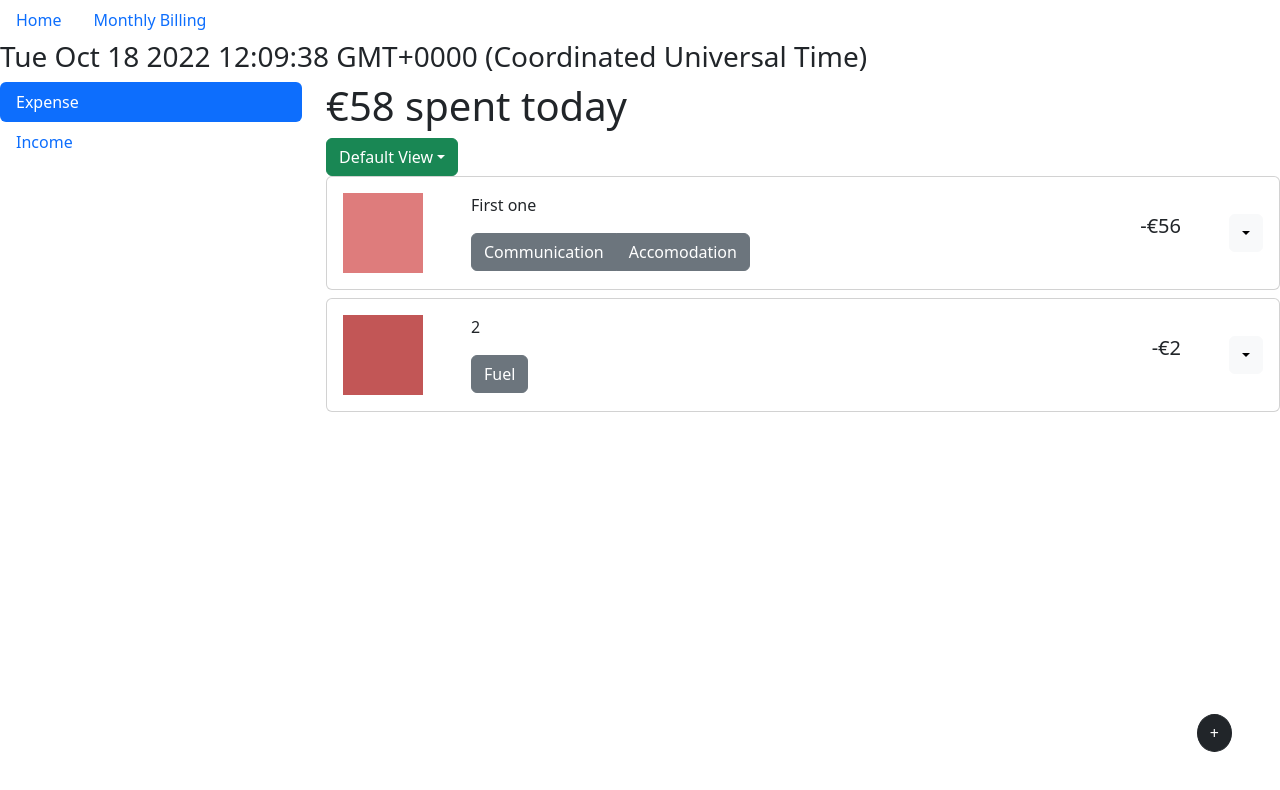
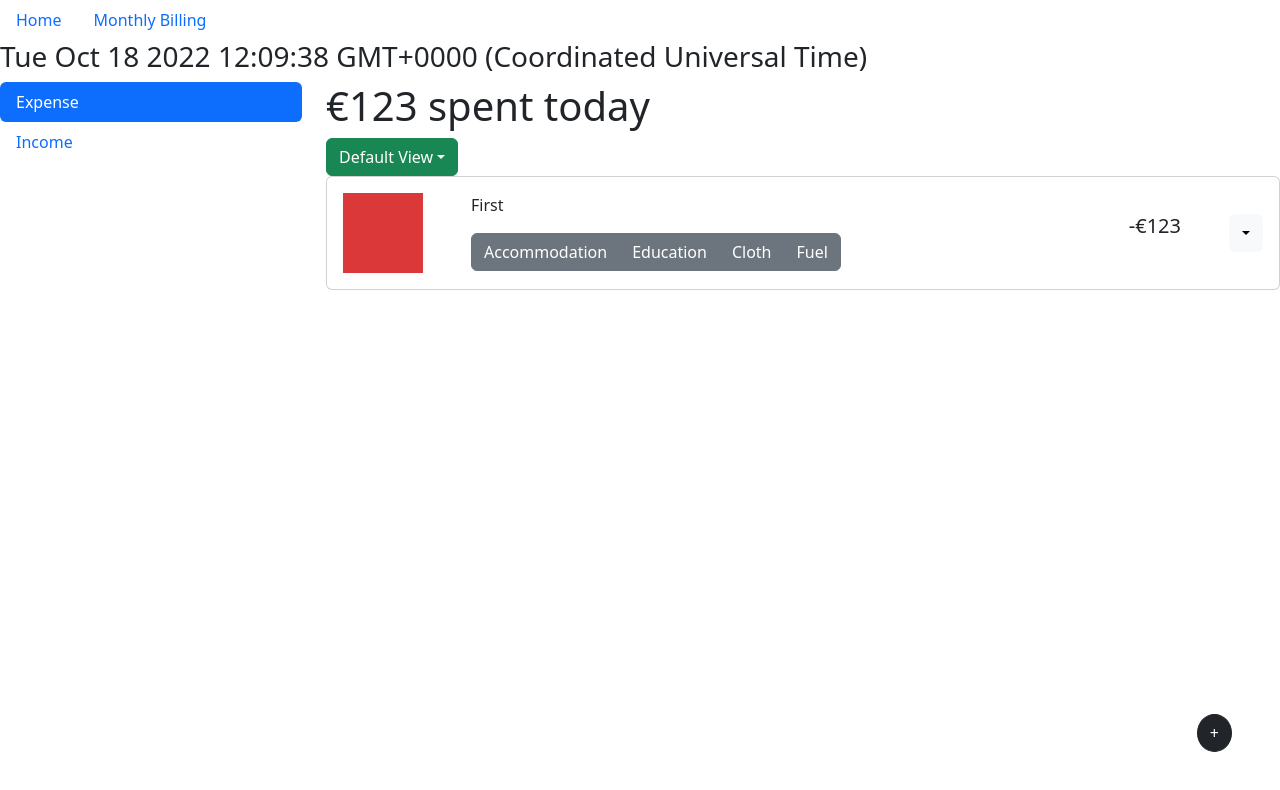
Before and after one commit to LinhLe2307/Expense_Tracking_App_Typescript_React, a React (Create React App) app: page / in a window 1280 px wide. Shown: the top 790 px of the page. Built offline with nearby package versions, Linux system fonts and the light colour scheme; data requests are answered from the project's data file.

Commit message:
Added categories View

```diff
--- a/db.json
+++ b/db.json
@@ -1,25 +1,17 @@
 {
   "notes": [
     {
-      "title": "First one",
-      "price": "56",
-      "description": "",
+      "title": "First",
+      "price": "123",
+      "description": "first one",
       "categories": [
-        "Communication",
-        "Accomodation"
-      ],
-      "color": "#de7c7c",
-      "id": 1
-    },
-    {
-      "title": "2",
-      "price": "2",
-      "description": "2",
-      "categories": [
+        "Accommodation",
+        "Education",
+        "Cloth",
         "Fuel"
       ],
-      "color": "#c25656",
-      "id": 2
+      "color": "#db3939",
+      "id": 1
     }
   ],
   "income": [
@@ -40,6 +32,29 @@
     }
   ],
   "categories": [
-
+    {
+      "categoryTitle": "Accommodation",
+      "categoryDescription": "This is when we do sth",
+      "categoryColor": "#c87474",
+      "id": 1
+    },
+    {
+      "categoryTitle": "Education",
+      "categoryDescription": "This is for education",
+      "categoryColor": "#e16b6b",
+      "id": 2
+    },
+    {
+      "categoryTitle": "Cloth",
+      "categoryDescription": "This is for clothing",
+      "categoryColor": "#8cc0bc",
+      "id": 3
+    },
+    {
+      "categoryTitle": "Fuel",
+      "categoryDescription": "This is for fuel",
+      "categoryColor": "#dfc93a",
+      "id": 4
+    }
   ]
 }
--- a/src/components/Card/ExpenseForm.tsx
+++ b/src/components/Card/ExpenseForm.tsx
@@ -1,14 +1,16 @@
+import React, { useState, useEffect } from "react";
 import Modal from 'react-bootstrap/Modal';
 import Button from 'react-bootstrap/Button';
 import FloatingLabel from 'react-bootstrap/FloatingLabel'
-import React, { useState } from "react";
-import { useAppDispatch } from '../../app/hooks';
+import { useAppDispatch, useAppSelector } from '../../app/hooks';
 import { addNewExpense, editExpense } from '../../features/expense/expenseSlice';
 import {ExpenseModel} from "../../models/reduxModels";
 import { Dropdown, Form } from 'react-bootstrap';
+import {CategoriesModel} from "../../models/reduxModels";
 import Row from 'react-bootstrap/Row';
 import InputGroup from 'react-bootstrap/InputGroup'
 import CloseButton from 'react-bootstrap/CloseButton';
+import { initializeCategories } from '../../features/categories/categoriesSlice';
 
 interface MyProps {
   typeForm: string,
@@ -17,7 +19,9 @@ interface MyProps {
 }
 
 function ExpenseForm ({typeForm, handleClose, show }: MyProps){
-    const [selectedCategories, setSelectedCategories] = useState<string[]>([])
+    const [selectedCategories, setSelectedCategories] = useState<string[]>([]);
+
+    const categoriesList = useAppSelector(state => state.categories.categoriesList)
 
     const dispatch = useAppDispatch()
 
@@ -33,9 +37,9 @@ function ExpenseForm ({typeForm, handleClose, show }: MyProps){
       setSelectedCategories(prev => prev.filter(category => category !== deleteItem))
     }
 
-    const handleSelectedCategories = (category: string) => {
-      if(selectedCategories.indexOf(category) === -1) {
-        setSelectedCategories(prev => prev.concat(category))
+    const handleSelectedCategories = (category: CategoriesModel) => {
+      if(selectedCategories.indexOf(category.categoryTitle) === -1) {
+        setSelectedCategories(prev => prev.concat(category.categoryTitle))
       }
     }
 
@@ -57,6 +61,10 @@ function ExpenseForm ({typeForm, handleClose, show }: MyProps){
         }
         window.location.reload()
     }
+
+    useEffect(()=>{
+      dispatch(initializeCategories());
+  }, [dispatch])
 
   return (
     <>
@@ -128,14 +136,14 @@ function ExpenseForm ({typeForm, handleClose, show }: MyProps){
                 </Dropdown.Toggle>
 
                 <Dropdown.Menu >
-                  {["Communication", "Education", "Accomodation", "Fuel"]
+                  {categoriesList
                     .map(item => (
                         <Dropdown.Item
                           onClick={()=> handleSelectedCategories(item)}
-                          eventKey={item}
-                          key={item}
+                          eventKey={item.categoryTitle}
+                          key={item.categoryTitle}
                         >
-                          {item}
+                          {item.categoryTitle}
                         </Dropdown.Item>
                   ))}
                   </Dropdown.Menu>
```
